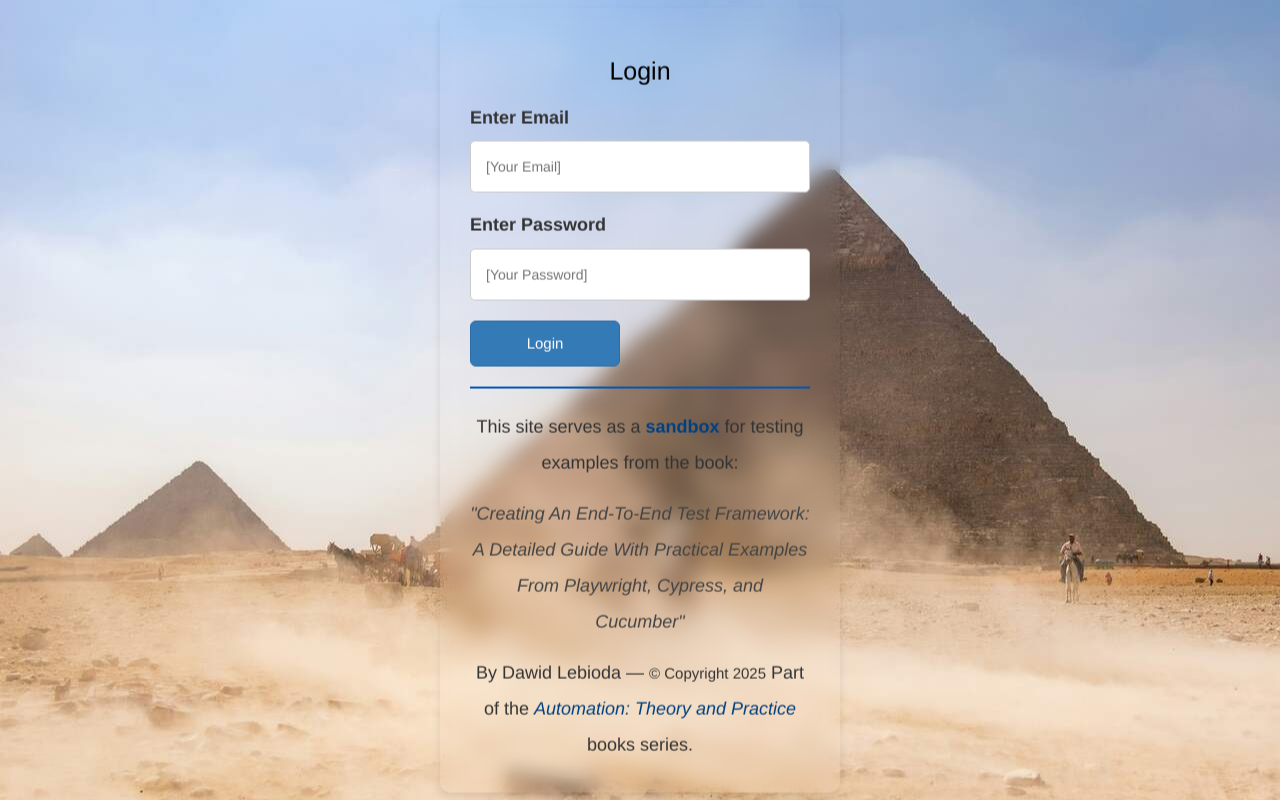
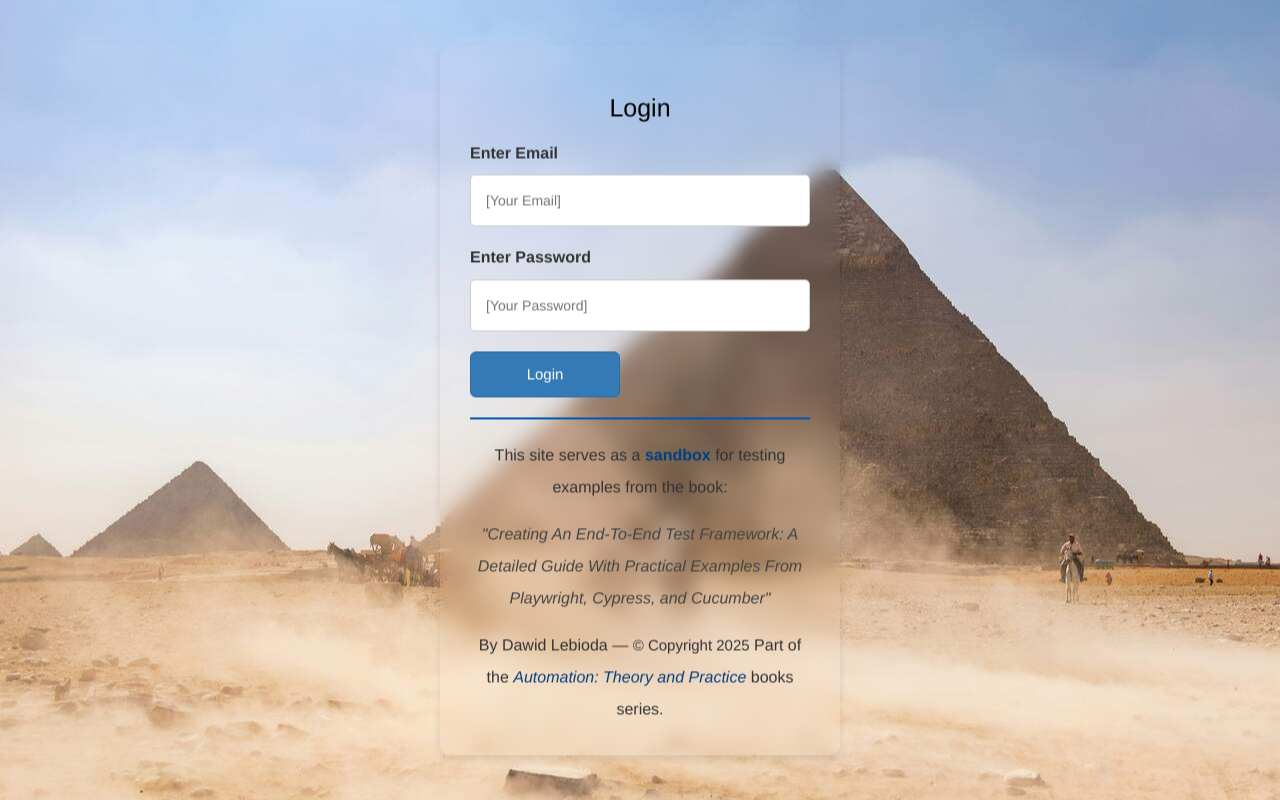
Before and after one commit to dawleb/automation-playground, a React (Create React App) app in the folder frontend/: page / in a window 1280 px wide. Built offline with nearby package versions, Linux system fonts and the light colour scheme; no server answers.

Commit message:
style fixes

```diff
--- a/frontend/src/App.css
+++ b/frontend/src/App.css
@@ -31,7 +31,7 @@
 
 .form-label {
   display: block;
-  font-size: 1.8rem;
+  font-size: 1.6rem;
   color: #333;
   margin-bottom: 10px;
 }
@@ -69,7 +69,7 @@ button#submit {
   line-height: 1.8;
   text-align: center;
   margin-top: 1rem;
-  font-size: 2.0rem;
+  font-size: 1.65rem;
 }
 
 .footer p {
@@ -99,8 +99,12 @@ button#submit {
 }
 
 @media (min-width: 768px) {
+  .form-label {
+    font-size: 1.6rem;
+  }
+
   .footer {
-    font-size: 1.8rem;
+    font-size: 1.6rem;
     line-height: 2;
   }
 
```
